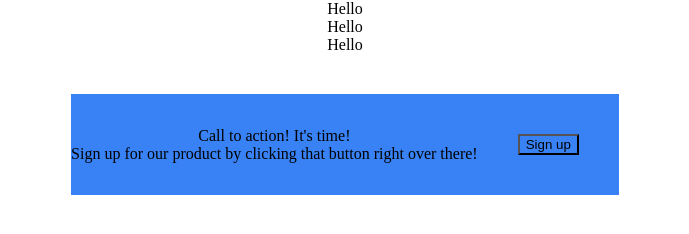
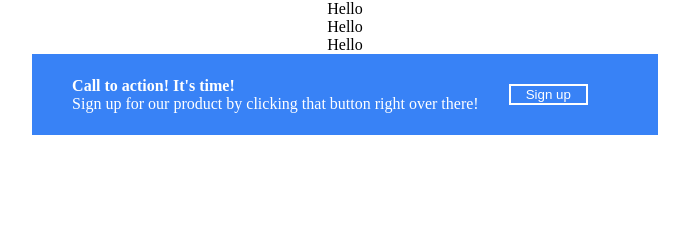
Before and after one commit to JoshuaW13/OdinWebpage, a plain HTML site: page index.html in a window 1280 px wide. Shown: the whole page, without its empty margins (295-984 px from the left). Drawn offline with Linux system fonts and the light colour scheme.

Commit message:
finsihed blue box area

```diff
--- a/index.html
+++ b/index.html
@@ -21,10 +21,10 @@
     <div class="whiteBoxes">
         <div class="bottomBlueBox">
             <div class = blueBoxMessage>
-                <div>Call to action! It's time!</div>
+                <strong>Call to action! It's time!</strong>
                 <div>Sign up for our product by clicking that button right over there!</div>
             </div>
-            <button class="bottomBlueBox">Sign up</div>
+            <button class="signupbutton">Sign up</div>
         </div>
     </div>
 </body>
--- a/styles.css
+++ b/styles.css
@@ -11,8 +11,10 @@ div{
 }
 
 .bottomBlueBox{
+    color: white;
+    padding-left: 40px;
+    padding-right: 40px;
     display: flex;
-    margin: 40px;
     display: flex;
     background-color: #3882f6;
 }
@@ -23,4 +25,14 @@ div{
 .blueBoxMessage{
     display: flex;
     flex-direction: column;
+    align-items: flex-start;
 }
+.signupbutton{
+    color : white;
+    padding-left: 15px;
+    padding-right: 15px;
+    margin: 30px;
+    border: solid white;
+    border-width: 2px;
+    background-color: #3882f6;
+}
```
